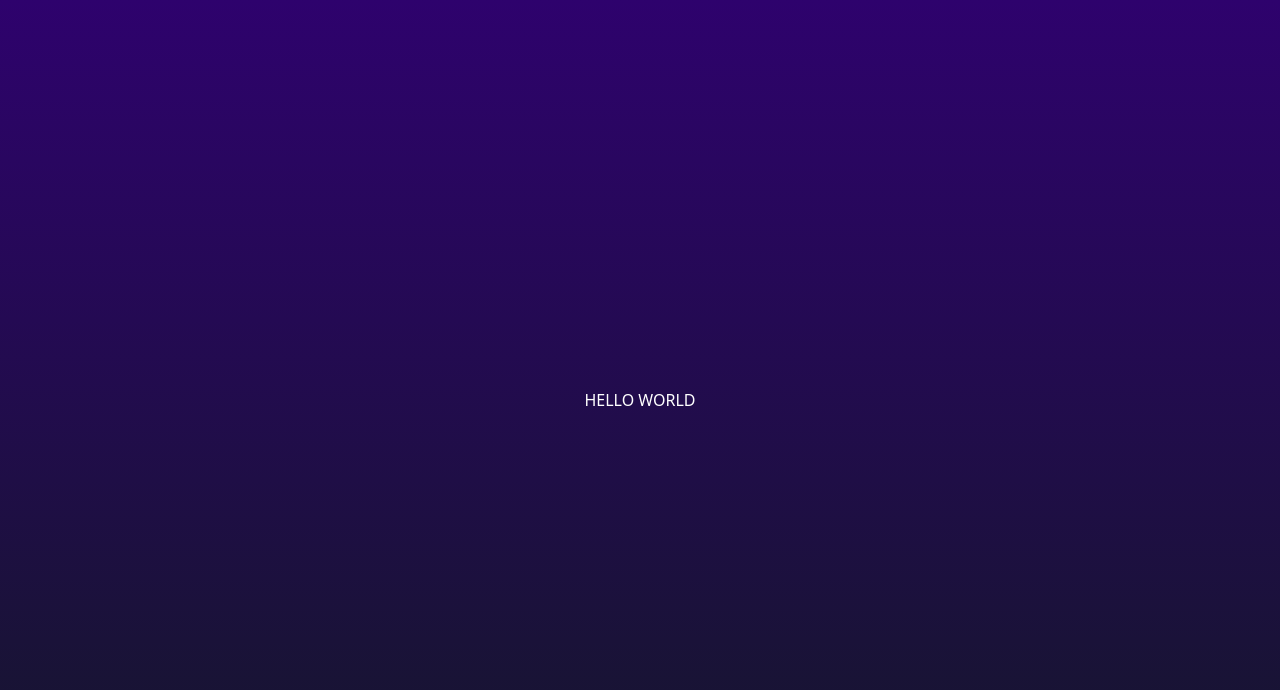
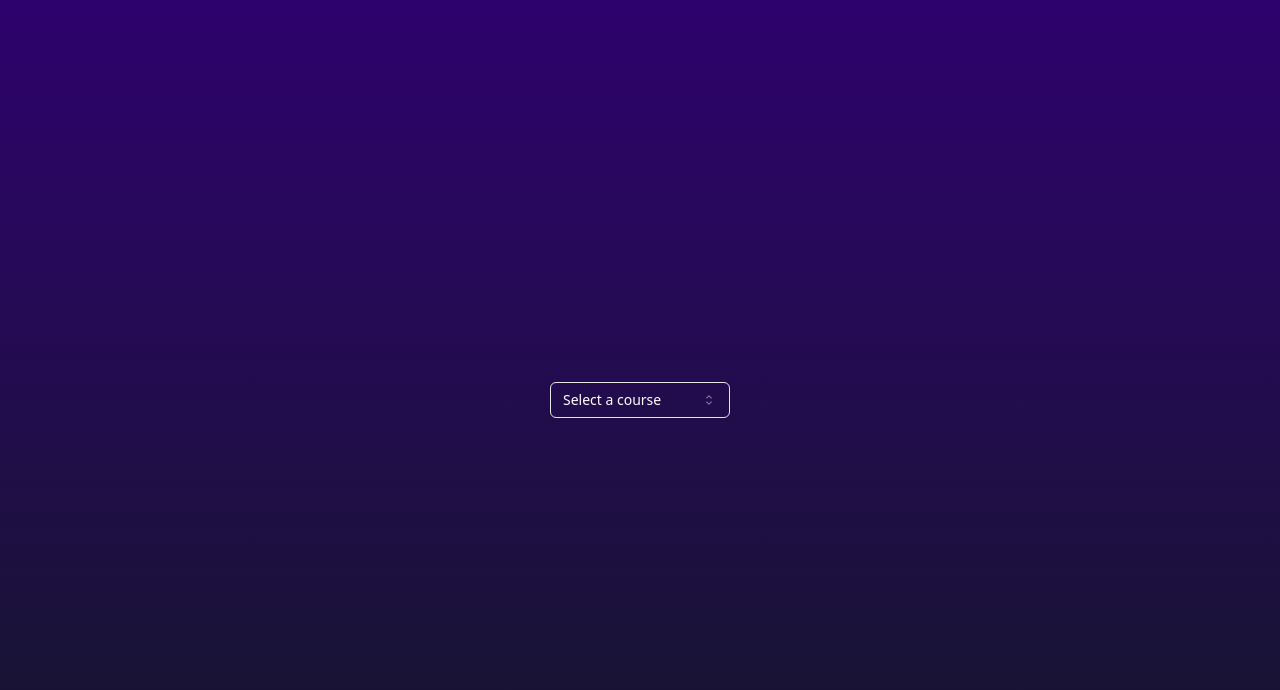
Before and after one commit to asynchroza/scorm, a Next.js app: page /display in a window 1280 px wide. Shown: the top 690 px of the page. Built offline with nearby package versions, Linux system fonts and the light colour scheme.

Commit message:
Extend select logic to display hardcoded courses

```diff
--- a/src/app/create/page.tsx
+++ b/src/app/create/page.tsx
@@ -1,8 +1,11 @@
+import { CourseSelect } from "../display/components/SelectCourse";
+
 export default function Create() {
+    // fetch list of courses and pass it to CourseSelect
     return (
         <main className="flex min-h-screen flex-col items-center justify-center bg-gradient-to-b from-[#2e026d] to-[#15162c] text-white">
             <div className="container flex flex-col items-center justify-center gap-12 px-4 py-16 ">
-                <p>HELLO WORLD</p>
+                HELLO WORLD
             </div>
         </main>)
 }
--- /dev/null
+++ b/src/app/display/components/SelectCourse.tsx
@@ -0,0 +1,29 @@
+import * as React from "react"
+
+import {
+    Select,
+    SelectContent,
+    SelectGroup,
+    SelectItem,
+    SelectLabel,
+    SelectTrigger,
+    SelectValue,
+} from "src/components/ui/select"
+
+
+export async function CourseSelect({ courses = [] }: { courses?: string[] }) {
+    return (
+        <Select>
+            <SelectTrigger className="w-[180px]">
+                <SelectValue placeholder="Select a course" />
+            </SelectTrigger>
+            <SelectContent>
+                <SelectGroup>
+                    <SelectLabel>Courses</SelectLabel>
+                    {courses.map(course => (<SelectItem key={course} value={course}>{course}</SelectItem>))}
+                </SelectGroup>
+            </SelectContent>
+        </Select>
+    )
+
+}
--- a/src/app/display/page.tsx
+++ b/src/app/display/page.tsx
@@ -1,8 +1,10 @@
+import { CourseSelect } from "./components/SelectCourse";
+
 export default function Display() {
     return (
         <main className="flex min-h-screen flex-col items-center justify-center bg-gradient-to-b from-[#2e026d] to-[#15162c] text-white">
             <div className="container flex flex-col items-center justify-center gap-12 px-4 py-16 ">
-                <p>HELLO WORLD</p>
+                <CourseSelect courses={["accounting", "music producing"]}/>
             </div>
         </main>)
 }
```
